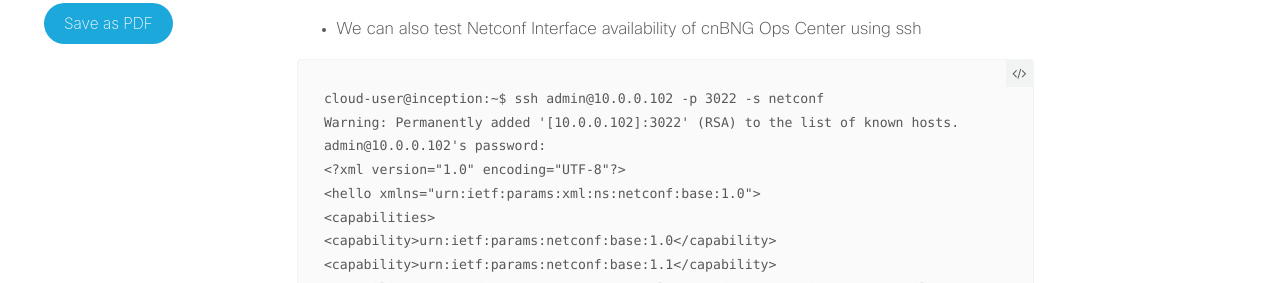
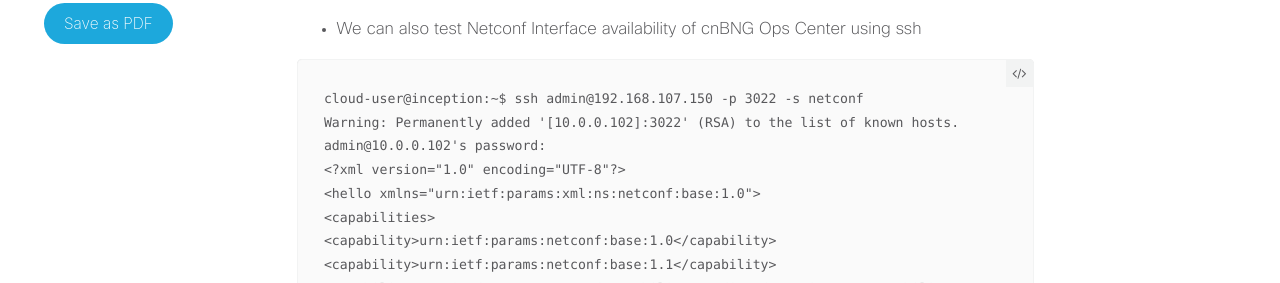
Before and after one commit to xrdocs/cnbng, a Jekyll site: the page built from _tutorials/cnbng-cp-cluster-single-vm-aio-deployment-guide.md, in a window 1280 px wide and 1400 px high, scrolled down 10695 px. Shown: the part 169-452 px from the top of the window. Built offline with Jekyll 4.4.1, drawn with Linux system fonts in a browser that asks for light colours; comment, search, counter and statistics services are not loaded; some of the changed text lies outside the part shown.

Commit message:
Update cnbng-cp-cluster-single-vm-aio-deployment-guide.md

````diff
--- a/_tutorials/cnbng-cp-cluster-single-vm-aio-deployment-guide.md
+++ b/_tutorials/cnbng-cp-cluster-single-vm-aio-deployment-guide.md
@@ -398,7 +398,7 @@ admin connected from 192.168.107.150 using ssh on ops-center-bng-bng-ops-center-
 - We can also test Netconf Interface availability of cnBNG Ops Center using ssh
 
 ```
-cloud-user@inception:~$ ssh admin@10.0.0.102 -p 3022 -s netconf
+cloud-user@inception:~$ ssh admin@192.168.107.150 -p 3022 -s netconf
 Warning: Permanently added '[10.0.0.102]:3022' (RSA) to the list of known hosts.
 admin@10.0.0.102's password:
 <?xml version="1.0" encoding="UTF-8"?>
````
